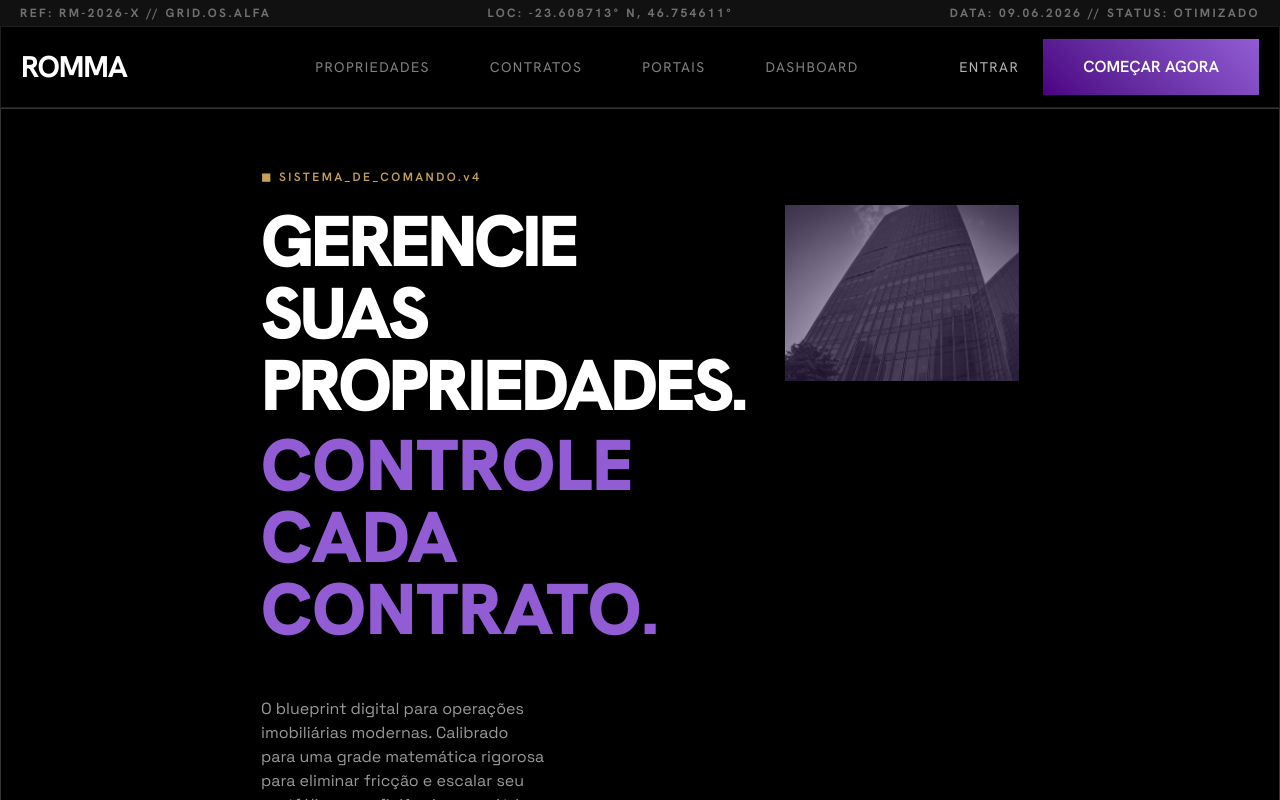
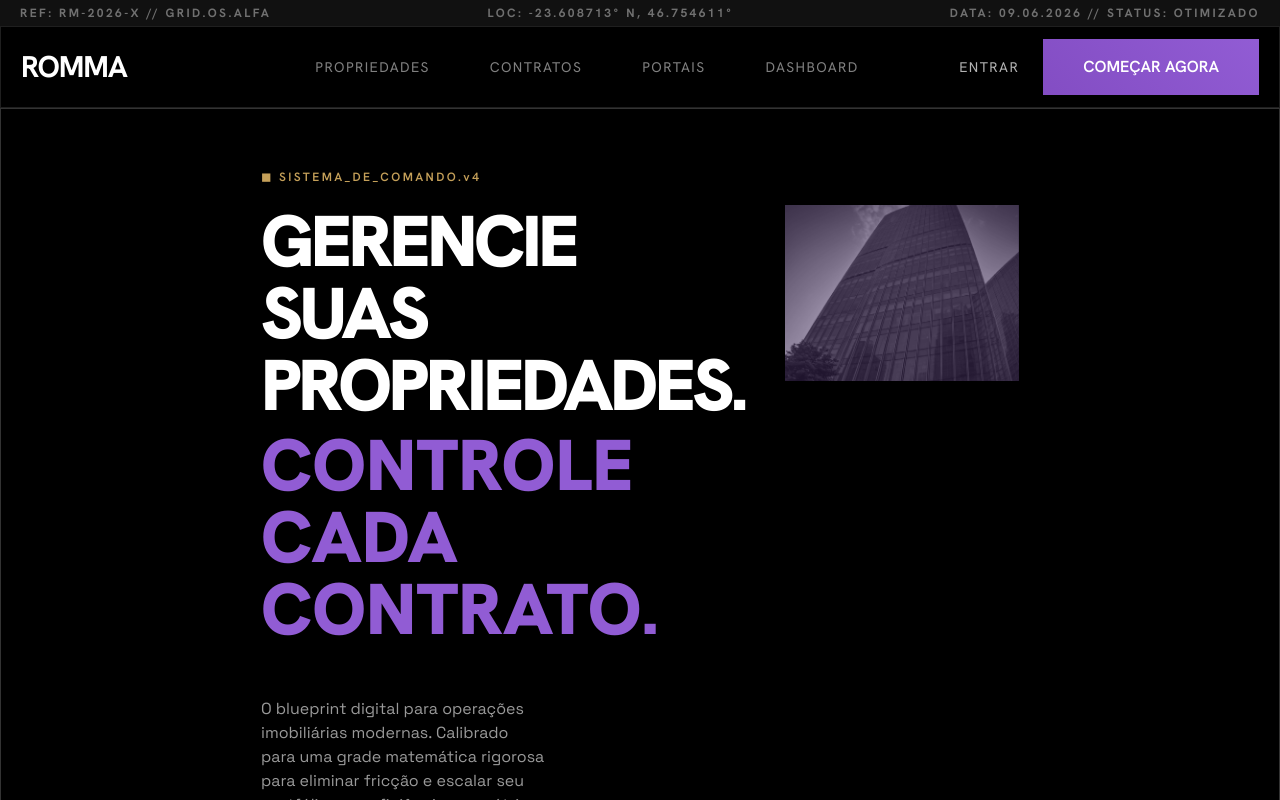
Before and after one commit to Artur-Santana/romma, a Next.js app: page / in a window 1280 px wide. Shown: the top 800 px of the page. Built offline with nearby package versions, Linux system fonts and the light colour scheme.

Commit message:
style(20): rename primary color var, adjust --ds-primary lightness

```diff
--- a/src/app/globals.css
+++ b/src/app/globals.css
@@ -6,8 +6,8 @@
 
 @theme {
   /* Cores — Obsidian Blueprint */
-  --color-primary: oklch(0.339 0.1793 301.68);
-  --color-primary-hover: oklch(from var(--color-primary) calc(l + 0.25) c h);
+  --color-primary-2: oklch(0.339 0.1793 301.68);
+  --color-primary-hover: oklch(from var(--color-primary-2) calc(l + 0.25) c h);
   --color-secondary: oklch(0.3012 0 0);
   --color-neutral: oklch(0 0 0);
   --color-highlight: oklch(0.7245 0.0998 82.35);
@@ -37,7 +37,7 @@
   /* ── Source tokens — edite aqui para retematicar o app ──────────────────
      Todas as variáveis abaixo derivam destas via CSS relative color syntax.
      Trocar qualquer --ds-* cascateia em tempo real para todo o sistema.   */
-  --ds-primary:    oklch(0.339 0.1793 301.68);
+  --ds-primary:    oklch(0.54 0.1784 301.8);
   --ds-background: oklch(0.2393 0 0);
   --ds-surface:    oklch(0.2178 0 0);
   --ds-secondary:  oklch(0.3012 0 0);
```
